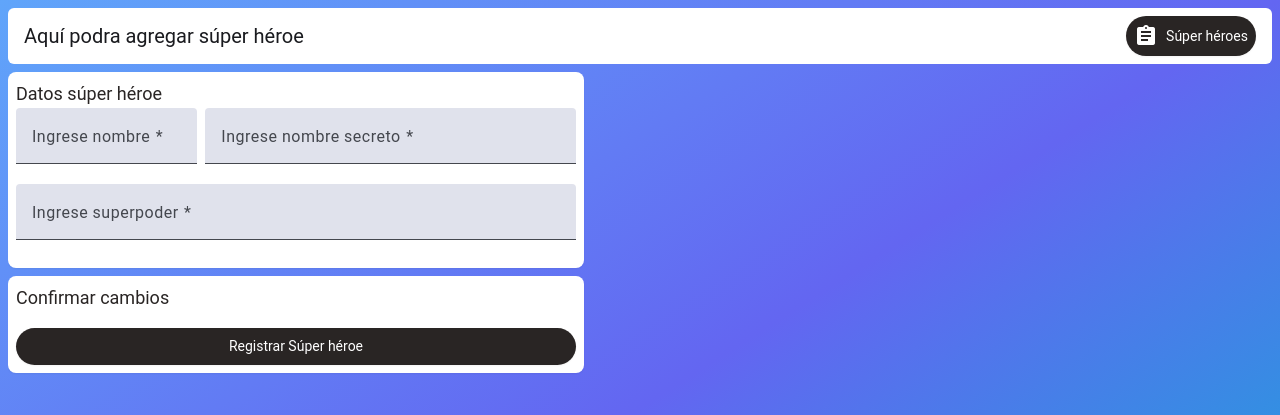
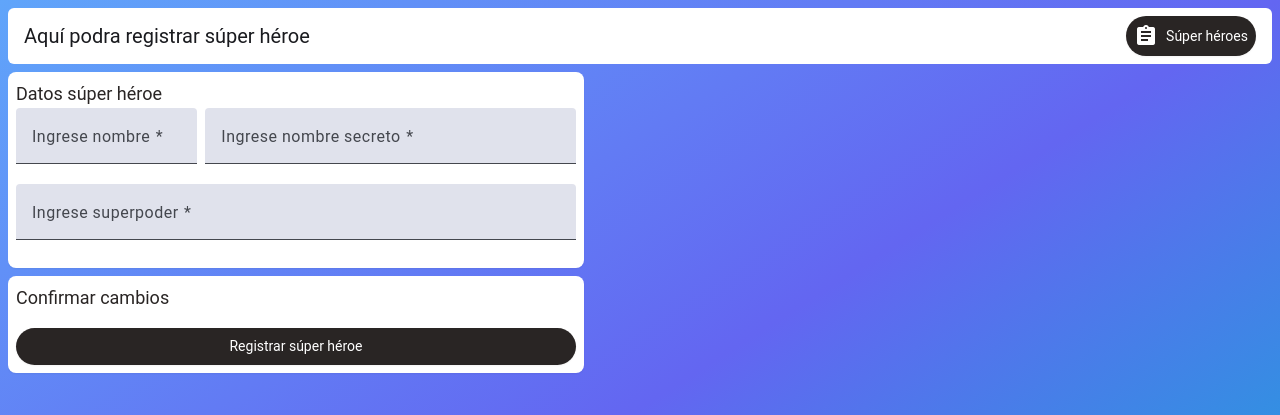
Before and after one commit to agusb98/RIU-Frontend-agustin-baez, an Angular app: page /hero/create in a window 1280 px wide. Shown: the top 415 px of the page. Built offline with nearby package versions, Linux system fonts and the light colour scheme.

Commit message:
implement Input in diferents relationated components

```diff
--- a/src/app/components/hero/create/create.html
+++ b/src/app/components/hero/create/create.html
@@ -1,6 +1,6 @@
 <div class="flex flex-col items-stretch gap-2">
   <div class="h-14 flex justify-between items-center bg-white rounded-md shadow-xs px-4 py-2">
-    <h6 class="md:text-xl">Aquí podra agregar súper héroe</h6>
+    <h6 class="md:text-xl">Aquí podra registrar súper héroe</h6>
 
     <div class="flex items-center gap-2">
       <a [routerLink]="['/']" class="btn" [matTooltip]="'Súper héroes'">
@@ -11,6 +11,10 @@
   </div>
 
   <div class="max-w-xl">
-    <hero-form [model]="model" (newModel)="onSubmit($event)"></hero-form>
+    <hero-form
+      [model]="model"
+      [btnText]="'Registrar súper héroe'"
+      (newModel)="onSubmit($event)"
+    ></hero-form>
   </div>
 </div>
--- a/src/app/components/hero/form/form.html
+++ b/src/app/components/hero/form/form.html
@@ -68,6 +68,6 @@
   <div class="flex flex-col card bg-custom-invert">
     <p class="text-lg">Confirmar cambios</p>
 
-    <button type="submit" class="col-span-full btn mt-4">Registrar Súper héroe</button>
+    <button type="submit" class="col-span-full btn mt-4">{{ btnText }}</button>
   </div>
 </form>
--- a/src/app/components/hero/form/form.ts
+++ b/src/app/components/hero/form/form.ts
@@ -14,7 +14,8 @@ import { UpperCaseDirective } from '../../../shared/directives/upperCase.directi
   templateUrl: './form.html',
 })
 export class Form extends FormBase implements OnInit {
-  @Input() model: HeroCreate | HeroUpdate = {};
+  @Input({ required: true }) model: HeroCreate | HeroUpdate = {};
+  @Input() btnText: string = "Guardar cambios";
   @Output() newModel = new EventEmitter<HeroCreate>();
 
   @Input() title: string = 'Datos súper héroe';
--- a/src/app/components/hero/update/update.html
+++ b/src/app/components/hero/update/update.html
@@ -1,6 +1,6 @@
 <div class="flex flex-col items-stretch gap-2">
   <div class="h-14 flex justify-between items-center bg-white rounded-md shadow-xs px-4 py-2">
-    <h6 class="md:text-xl">Aquí podra actualizar súper héroe</h6>
+    <h6 class="md:text-xl">Aquí podra modificar súper héroe</h6>
 
     <div class="flex items-center gap-2">
       <a [routerLink]="['/']" class="btn" [matTooltip]="'Súper héroes'">
@@ -12,7 +12,11 @@
 
   <div class="max-w-xl">
     @if(obs$ | async; as res) {
-    <hero-form [model]="res.data" (newModel)="onSubmit($event)"></hero-form>
+    <hero-form
+      [model]="res.data"
+      [btnText]="'Modificar súper héroe'"
+      (newModel)="onSubmit($event)"
+    ></hero-form>
     }
   </div>
 </div>
```
